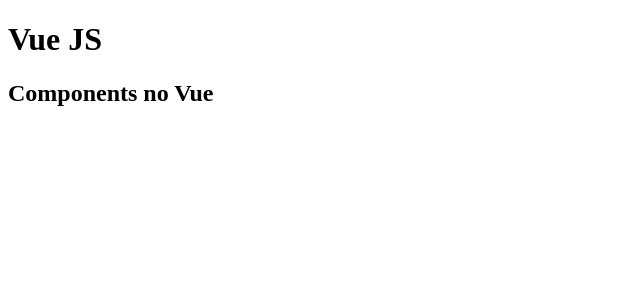
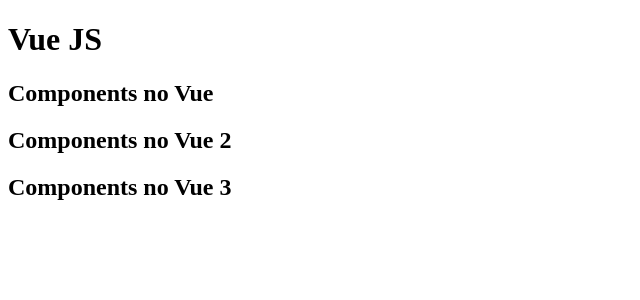
Before and after one commit to flavio-santana/vue-components-avancado, a Vue app: page / in a window 1280 px wide. Shown: the top 300 px of the page, without its empty margins (0-640 px from the left). Built offline with nearby package versions, Linux system fonts and the light colour scheme.

Commit message:
implementado rotina para passar informacoes para components

```diff
--- a/src/App.vue
+++ b/src/App.vue
@@ -3,7 +3,11 @@
 
     <h1>Vue JS</h1>
 
-    <Post />
+    <Post titulo="Components no Vue" />
+
+    <Post titulo="Components no Vue 2" />
+
+    <Post titulo="Components no Vue 3" />
 
   </div>
 </template>
--- a/src/components/Post.vue
+++ b/src/components/Post.vue
@@ -1,3 +1,11 @@
 <template>
-    <h2>Components no Vue</h2>
+    <h2>{{titulo}}</h2>
 </template>
+
+<script>
+export default {
+    props:{
+        titulo: String
+    }
+}
+</script>
```
